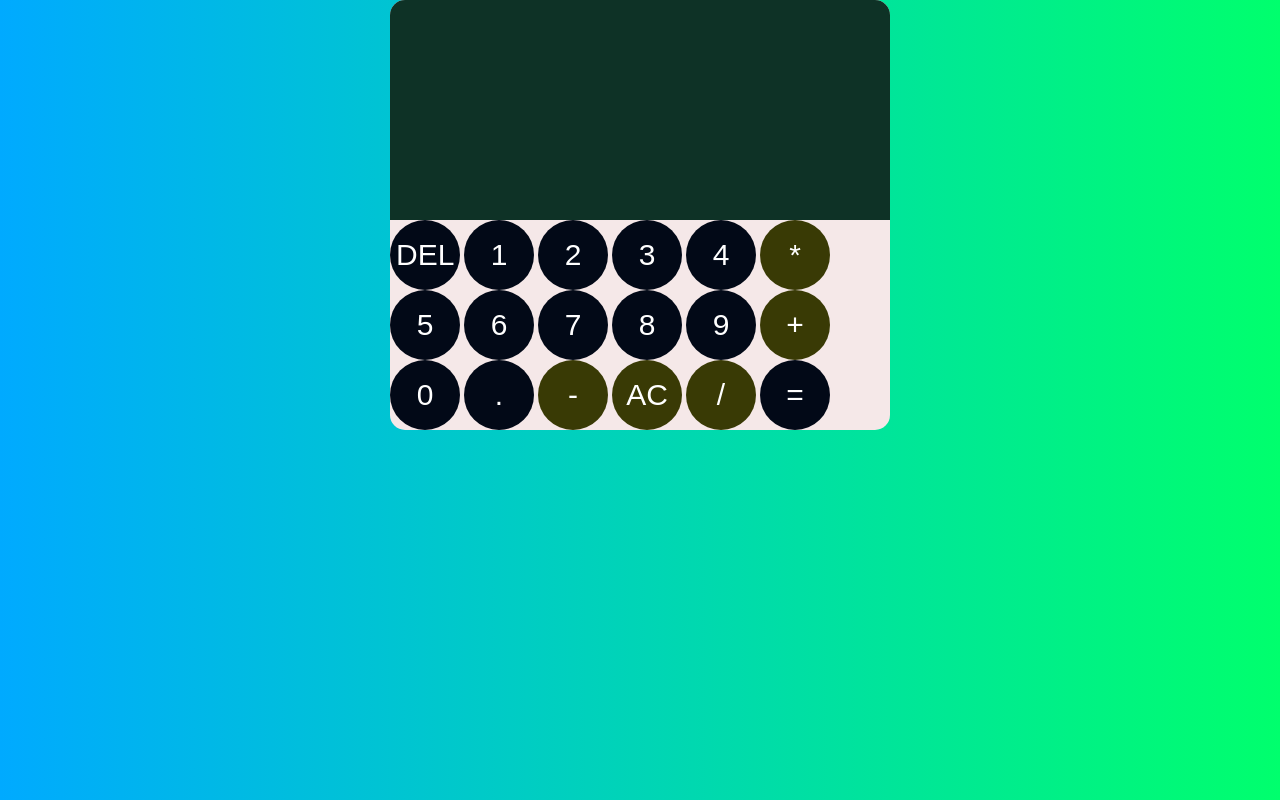
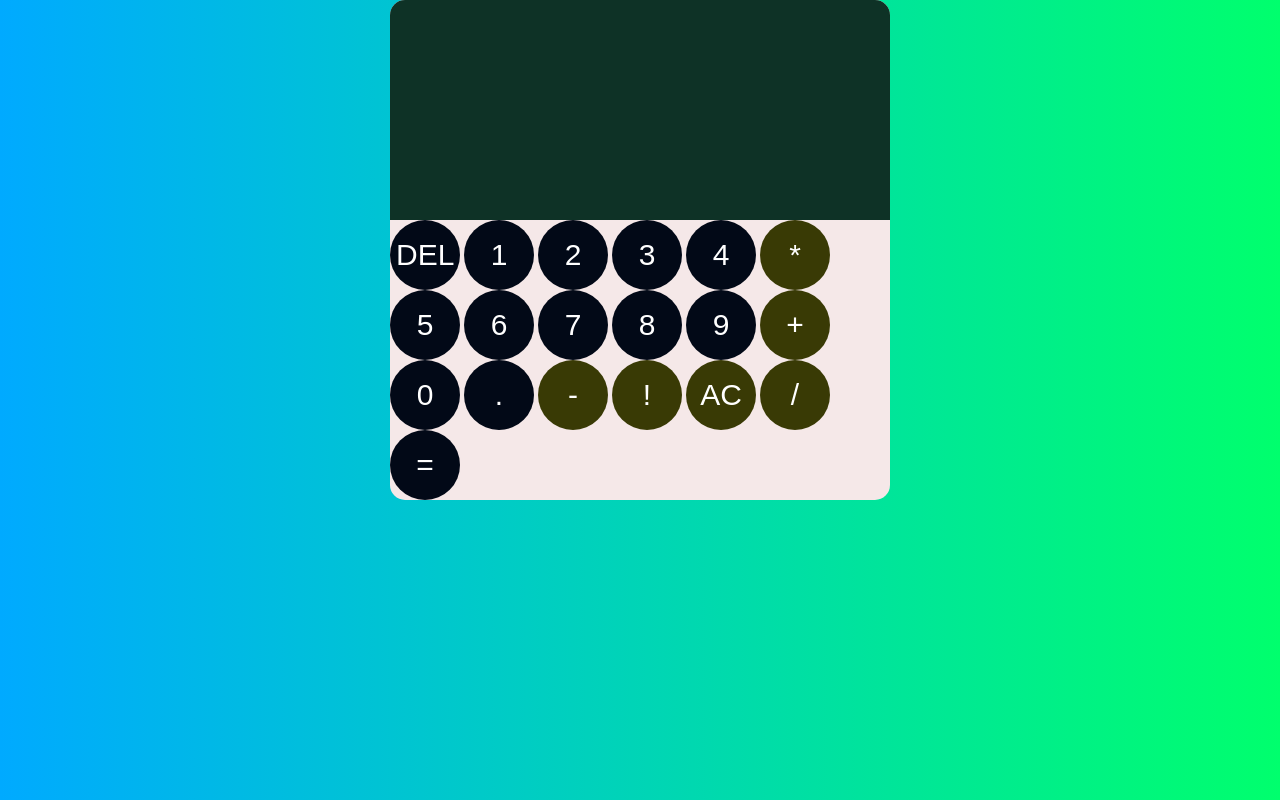
Before and after one commit to Yamdivine/calculator, a plain HTML site: page index.html in a window 1280 px wide. Drawn offline with Linux system fonts and the light colour scheme.

Commit message:
factorial

```diff
--- a/index.html
+++ b/index.html
@@ -30,6 +30,7 @@
     <button onclick="appendtodisplay('0')">0</button>
     <button onclick="appendtodisplay('.')">.</button>
     <button onclick="appendtodisplay('-')" class="operator">-</button>
+    <button onclick="appendtodisplay('!')" class="operator">!</button>
     <button onclick="cleardisplay('AC')" class="operator">AC</button>
     <button onclick="appendtodisplay('/')" class="operator">/</button>
     <button onclick="calculate()">=</button>
```
